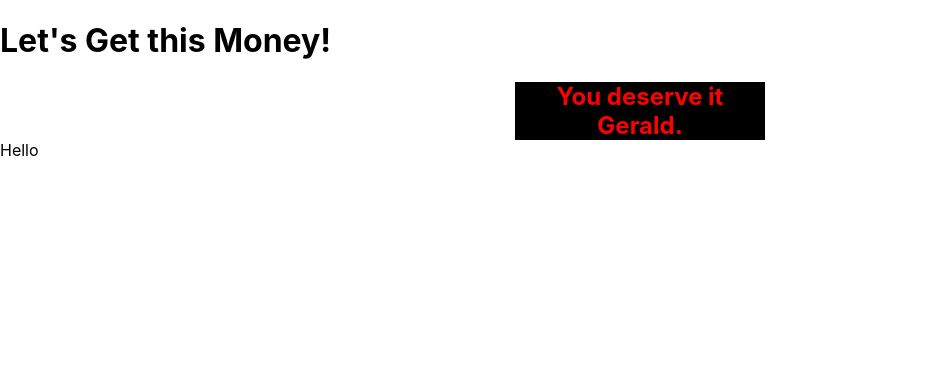
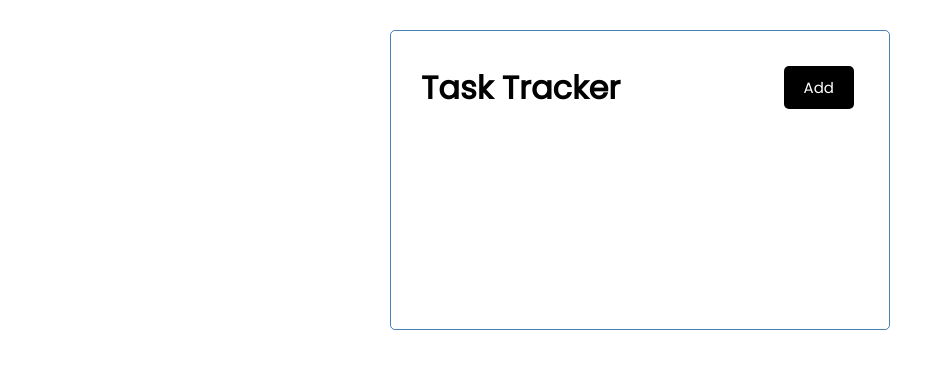
Before and after one commit to geraldaddey/task-tracker-app, a React (Create React App) app: page / in a window 1280 px wide. Shown: the top 368 px of the page, without its empty margins (0-952 px from the left). Built offline with nearby package versions, Linux system fonts and the light colour scheme.

Commit message:
header and button component created

```diff
--- a/src/App.js
+++ b/src/App.js
@@ -4,20 +4,18 @@
   const name = "Gerald";
   return (
     <div className="container">
-      <h1>Let's Get this Money!</h1>
-      <h2 style={headingStyle}>You deserve it {name}.</h2>
-      <Header title="Hello" />
+      <Header title="Task Tracker" />
     </div>
   );
 }
 
 // How to Use CSS in JS
-const headingStyle = {
-  color: "red",
-  backgroundColor: "black",
-  width: "250px",
-  textAlign: "center",
-  margin: "0 auto",
-};
+// const headingStyle = {
+//   color: "red",
+//   backgroundColor: "black",
+//   width: "250px",
+//   textAlign: "center",
+//   margin: "0 auto",
+// };
 
 export default App;
--- /dev/null
+++ b/src/components/Button.js
@@ -0,0 +1,7 @@
+import React from "react";
+
+const Button = () => {
+  return <button className="btn">Add</button>;
+};
+
+export default Button;
--- a/src/components/Header.js
+++ b/src/components/Header.js
@@ -1,7 +1,16 @@
 import React from "react";
+import Button from "./Button";
+
+const author = "Gerald Addey";
 
 const Header = ({ title }) => {
-  return <header>{title}</header>;
+  return (
+    <header className="header">
+      <h1> {title}</h1>
+      {/* <h1>by {author} </h1> */}
+      <Button />
+    </header>
+  );
 };
 
 export default Header;
--- a/src/index.css
+++ b/src/index.css
@@ -1,13 +1,123 @@
-body {
+@import url("https://fonts.googleapis.com/css2?family=Poppins:wght@300;400&display=swap");
+
+* {
+  box-sizing: border-box;
   margin: 0;
-  font-family: -apple-system, BlinkMacSystemFont, 'Segoe UI', 'Roboto', 'Oxygen',
-    'Ubuntu', 'Cantarell', 'Fira Sans', 'Droid Sans', 'Helvetica Neue',
-    sans-serif;
-  -webkit-font-smoothing: antialiased;
-  -moz-osx-font-smoothing: grayscale;
+  padding: 0;
 }
 
-code {
-  font-family: source-code-pro, Menlo, Monaco, Consolas, 'Courier New',
-    monospace;
+body {
+  font-family: "Poppins", sans-serif;
 }
+
+.container {
+  max-width: 500px;
+  margin: 30px auto;
+  overflow: auto;
+  min-height: 300px;
+  border: 1px solid steelblue;
+  padding: 30px;
+  border-radius: 5px;
+}
+
+/* header h1:last-of-type {
+  font-size: 0.7rem;
+  margin: none;
+  padding: none;
+  position: relative;
+  bottom: 5px;
+  padding: 5px;
+  background-color: lightblue;
+  width: max-content;
+} */
+
+.header {
+  display: flex;
+  justify-content: space-between;
+  align-items: center;
+  margin-bottom: 20px;
+}
+
+.btn {
+  display: inline-block;
+  background: #000;
+  color: #fff;
+  border: none;
+  padding: 10px 20px;
+  margin: 5px;
+  border-radius: 5px;
+  cursor: pointer;
+  text-decoration: none;
+  font-size: 15px;
+  font-family: inherit;
+}
+
+.btn:focus {
+  outline: none;
+}
+
+.btn:active {
+  transform: scale(0.98);
+}
+
+.btn-block {
+  display: block;
+  width: 100%;
+}
+
+.task {
+  background: #f4f4f4;
+  margin: 5px;
+  padding: 10px 20px;
+  cursor: pointer;
+}
+
+.task.reminder {
+  border-left: 5px solid green;
+}
+
+.task h3 {
+  display: flex;
+  align-items: center;
+  justify-content: space-between;
+}
+
+.add-form {
+  margin-bottom: 40px;
+}
+
+.form-control {
+  margin: 20px 0;
+}
+
+.form-control label {
+  display: block;
+}
+
+.form-control input {
+  width: 100%;
+  height: 40px;
+  margin: 5px;
+  padding: 3px 7px;
+  font-size: 17px;
+}
+
+.form-control-check {
+  display: flex;
+  align-items: center;
+  justify-content: space-between;
+}
+
+.form-control-check label {
+  flex: 1;
+}
+
+.form-control-check input {
+  flex: 2;
+  height: 20px;
+}
+
+footer {
+  margin-top: 30px;
+  text-align: center;
+}
```
